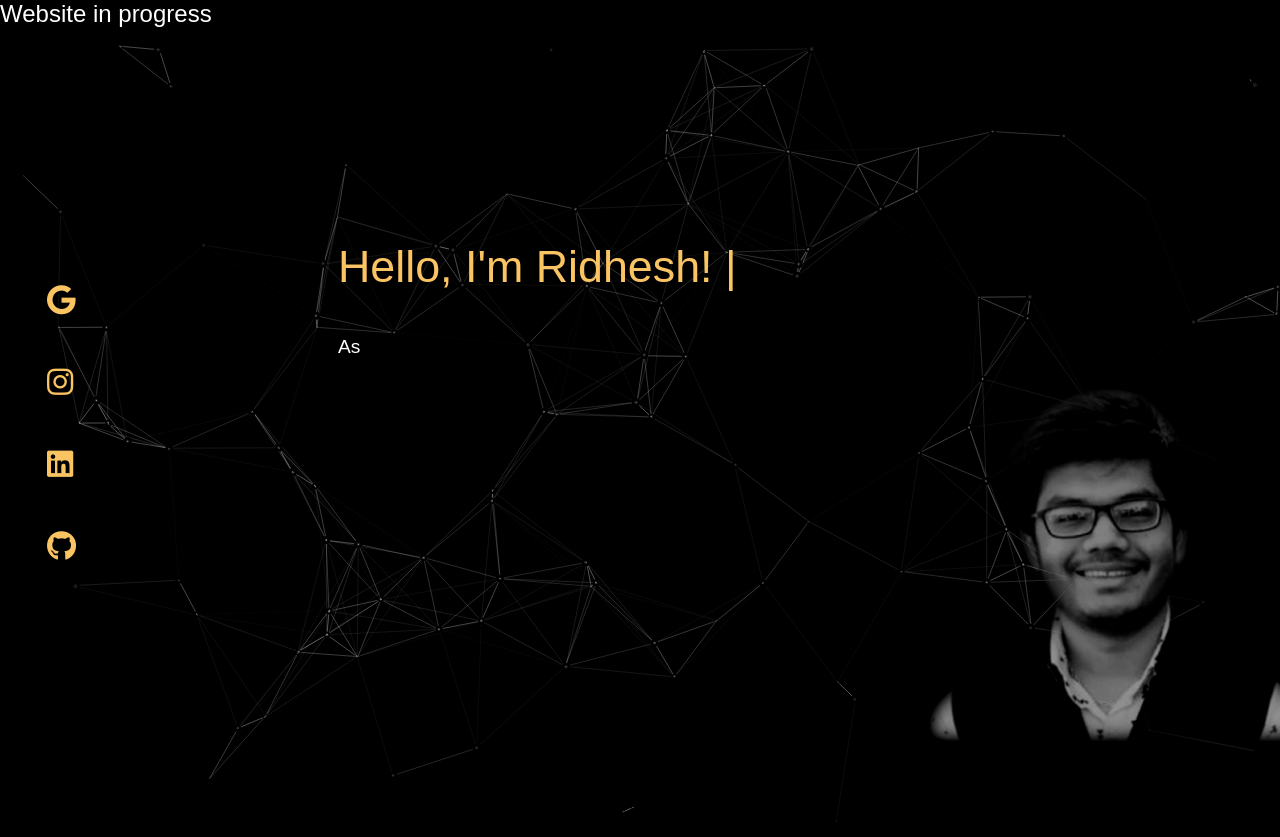
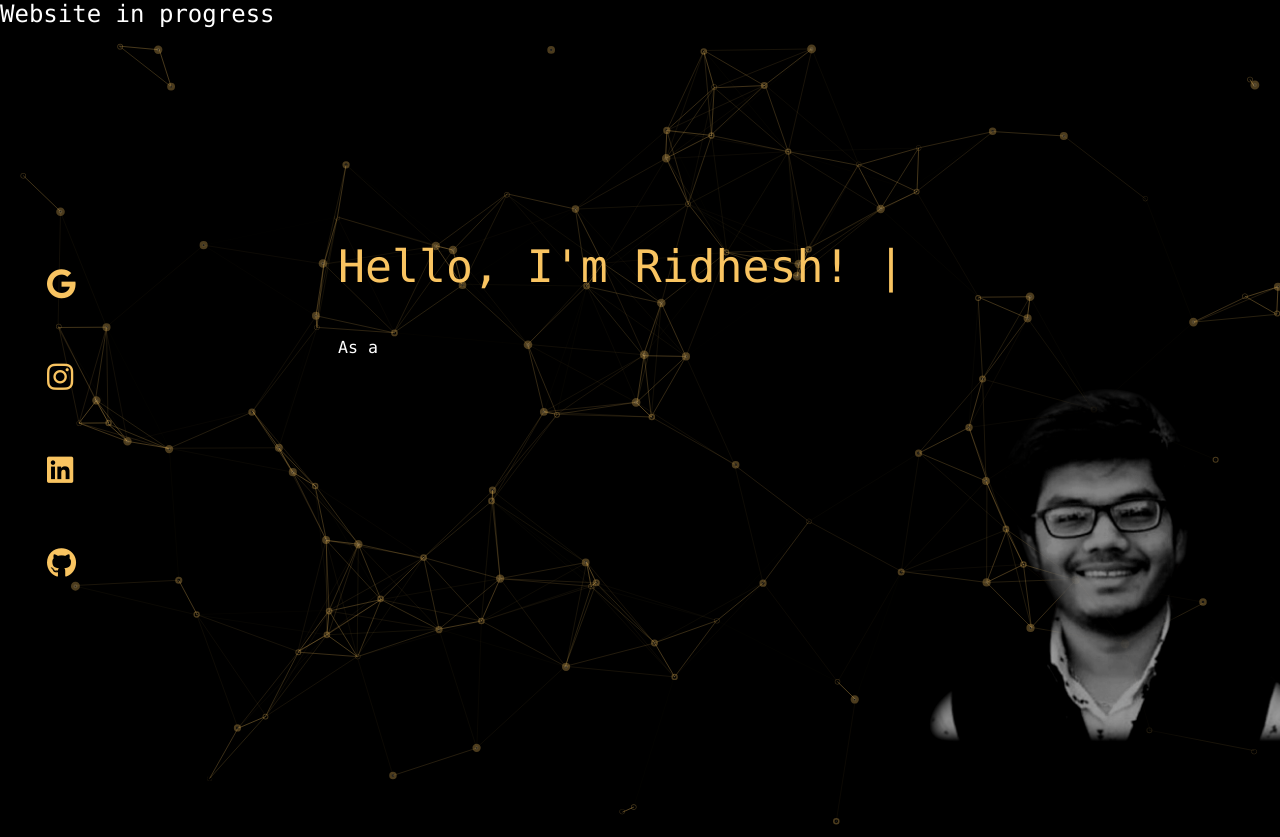
Before and after one commit to rid181198/Portfolio, a plain HTML site: page base.html in a window 1280 px wide. Shown: the top 837 px of the page. Drawn offline with nearby package versions, Linux system fonts and the light colour scheme; a web font is replaced by a local one.

Commit message:
modified:   .DS_Store 	modified:   base.html 	new file:   scripts/mouseColor.js 	modified:   scripts/particle.js 	modified:   scripts/resize.js 	modified:   scripts/typing.js 	modified:   static/styles.css

```diff
--- a/base.html
+++ b/base.html
@@ -8,10 +8,14 @@
   <link rel="stylesheet" href="https://cdnjs.cloudflare.com/ajax/libs/font-awesome/6.2.0/css/all.css">
 
   <link rel="stylesheet" href="./static/styles.css">
+  <link rel="stylesheet" href="https://fonts.googleapis.com/css2?family=Consolas&display=swap">
+
 </head>
 
 
 <body id="particles-js" style="position:relative; z-index:1">
+  <div id="color-trail"></div>
+
   <h4>Website in progress</h4>
 
 
@@ -52,6 +56,7 @@
   <script src="./scripts/particle.js"></script>
   <script src="./scripts/resize.js"></script>
   <script src="./scripts/typing.js"></script>
+  <script src="./scripts/mouseColor.js"></script>
 
 
 
--- /dev/null
+++ b/scripts/mouseColor.js
@@ -0,0 +1,23 @@
+const colorTrail = document.getElementById('color-trail');
+
+document.addEventListener('mousemove', (event) => {
+  const xPos = event.clientX;
+  const yPos = event.clientY;
+
+  const trailItem = document.createElement('div');
+  trailItem.classList.add('color-trail-item');
+  colorTrail.appendChild(trailItem);
+
+  setTimeout(() => {
+    trailItem.style.transform = 'scale(2)';
+    trailItem.style.opacity = 0;
+  }, 100);
+
+  setTimeout(() => {
+    trailItem.remove();
+  }, 1000);
+
+  const itemPos = trailItem.getBoundingClientRect();
+  trailItem.style.top = `${yPos - itemPos.height / 2}px`;
+  trailItem.style.left = `${xPos - itemPos.width / 2}px`;
+});
--- a/scripts/particle.js
+++ b/scripts/particle.js
@@ -14,7 +14,7 @@ particlesJS("particles-js", {
       "type": "circle",
       "stroke": {
         "width": 5,
-        "color": "#000000"
+        "color": "rgba(249, 196, 97, 0.3)"
       },
       "polygon": {
         "nb_sides": 9
@@ -48,7 +48,7 @@ particlesJS("particles-js", {
     "line_linked": {
       "enable": true,
       "distance": 140,
-      "color": "#ffffff",
+      "color": "#F9C461",
       "opacity": 0.4,
       "width": 1
     },
--- a/scripts/resize.js
+++ b/scripts/resize.js
@@ -6,7 +6,7 @@ var typingp = document.getElementById('typingp');
         container.style.width = window.innerWidth * 0.35 + "px";
         container.style.height = container.style.width*0.5 + "px";
         typing.style.fontSize = window.innerWidth*0.035 + "px";
-        typingp.style.fontSize = window.innerWidth*0.015 + "px";
+        typingp.style.fontSize = window.innerWidth*0.013 + "px";
 
     }
 
--- a/scripts/typing.js
+++ b/scripts/typing.js
@@ -28,7 +28,7 @@ let typingTimeoutp;
       return;
     }
 
-    typingTimeoutp = setTimeout(typep, 100);
+    typingTimeoutp = setTimeout(typep, 50);
   }
 
 type();
--- a/static/styles.css
+++ b/static/styles.css
@@ -1,6 +1,6 @@
 body {
     margin: 0;
-    font:normal 75% Arial, Helvetica, sans-serif;
+    font-family: 'Consolas', monospace;
     font-size:30px;
     color:white;
   }
@@ -28,7 +28,7 @@ body {
     position: absolute;
     top: 60%;
     left: 90%;
-    opacity: 0.85;
+    opacity: 0.9;
     transform: translate(-50%, -50%);
     z-index:2;
 
@@ -90,3 +90,22 @@ body {
 .d-flex.flex-column a:hover i {
   transform:scale(1.8);
 }
+
+#color-trail {
+  position: fixed;
+  top: 0;
+  left: 0;
+  width: 100%;
+  height: 100%;
+  pointer-events: none;
+}
+
+.color-trail-item {
+  position: absolute;
+  width: 13px;
+  height: 13px;
+  border-radius: 50%;
+  background-color: #F9C461;
+  opacity: 0.3;
+  transition: transform 0.4s ease, opacity 0.4s ease;
+}
```
Also changed, not shown: 1 other file.
